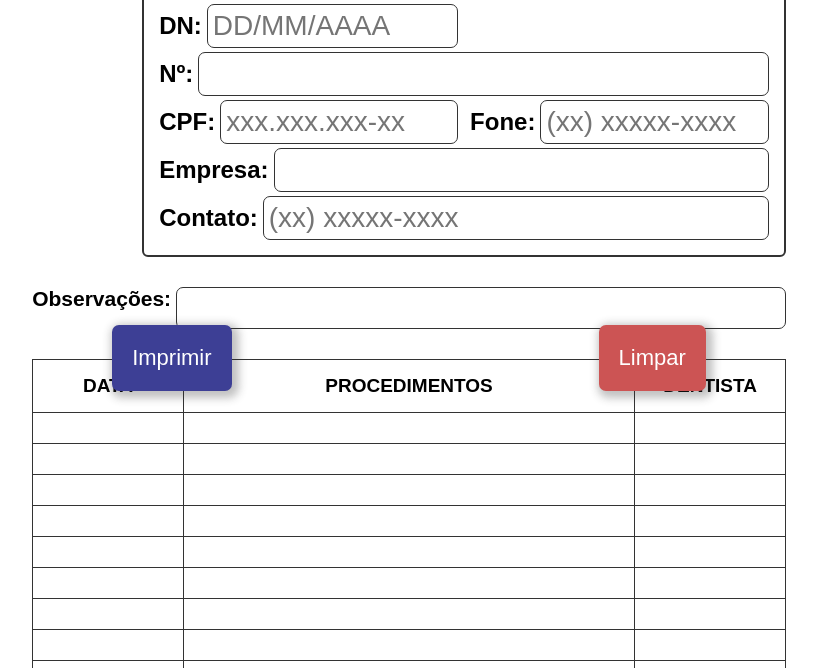
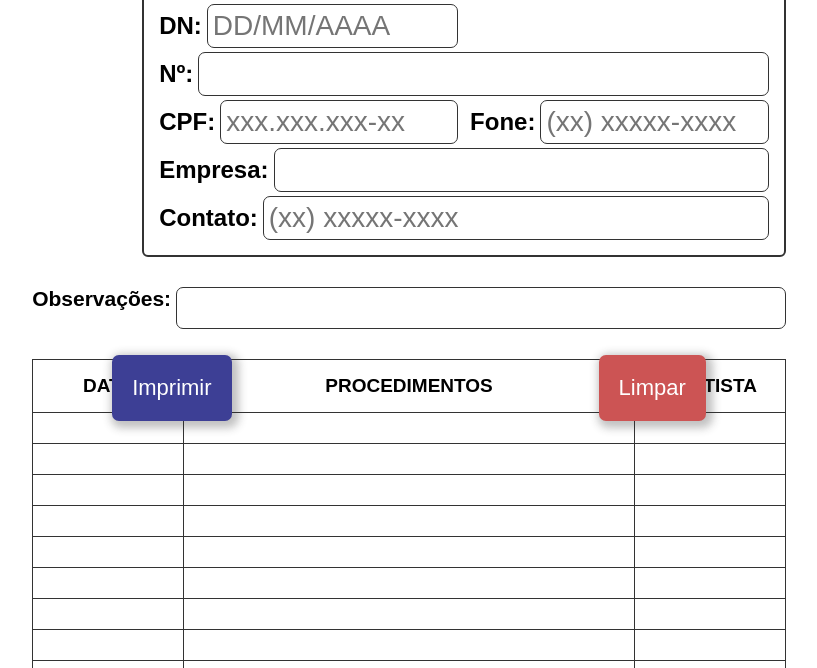
Before and after one commit to luanfmarques/ProntuarioProntoClinica, a plain HTML site: page index.html in a window 1280 px wide. Shown: the part 132-800 px from the top of the page, without its empty margins (231-1048 px from the left). Drawn offline with Linux system fonts and the light colour scheme.

Commit message:
Ajuste botões

```diff
--- a/css/style.css
+++ b/css/style.css
@@ -114,7 +114,7 @@ button {
     padding: 20px;
     border-radius: 7px;
     font-size: 22px;
-    bottom: 600px;
+    bottom: 570px;
     background: #3d3f95;
     color: white;
     cursor: pointer;
```
